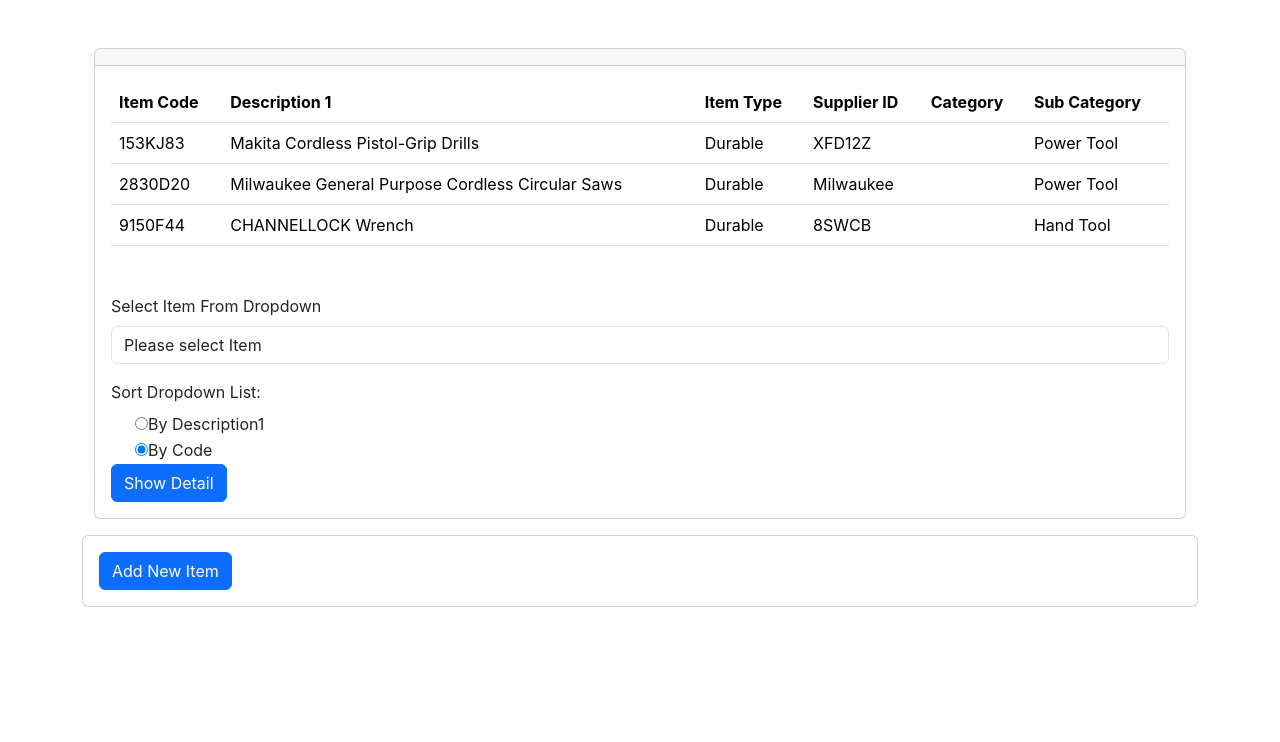
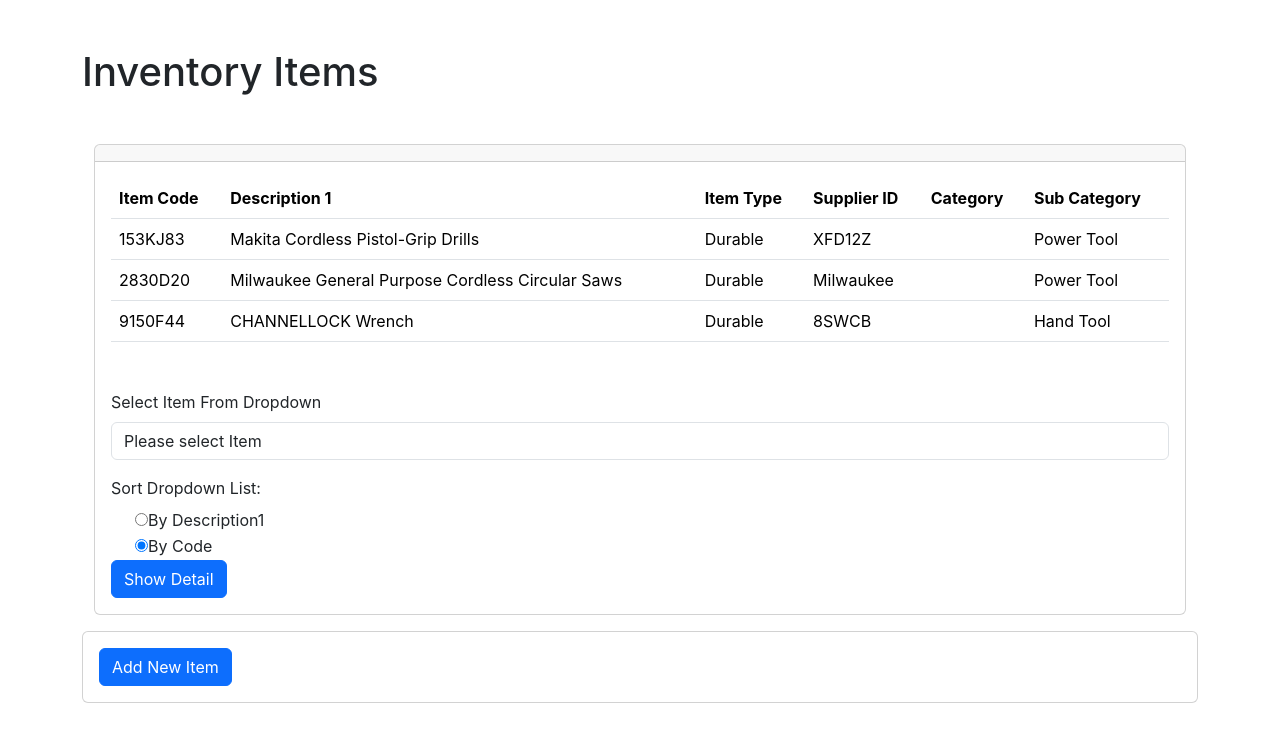
Before and after one commit to Yamako123456/tool-room-app, a React (Create React App) app: page / in a window 1280 px wide. Shown: the top 742 px of the page. Built offline with nearby package versions, Linux system fonts and the light colour scheme.

Commit message:
added page-header

```diff
--- a/src/components/ItemModuleComponent.js
+++ b/src/components/ItemModuleComponent.js
@@ -131,6 +131,10 @@
 
     return(
         <div className='mt-5 container'>
+            <div class="page-header">
+                <h1>Inventory Items</h1>
+            </div>
+
             <ItemTableSection
                 addItem={addItem}
                 items={items}
```
